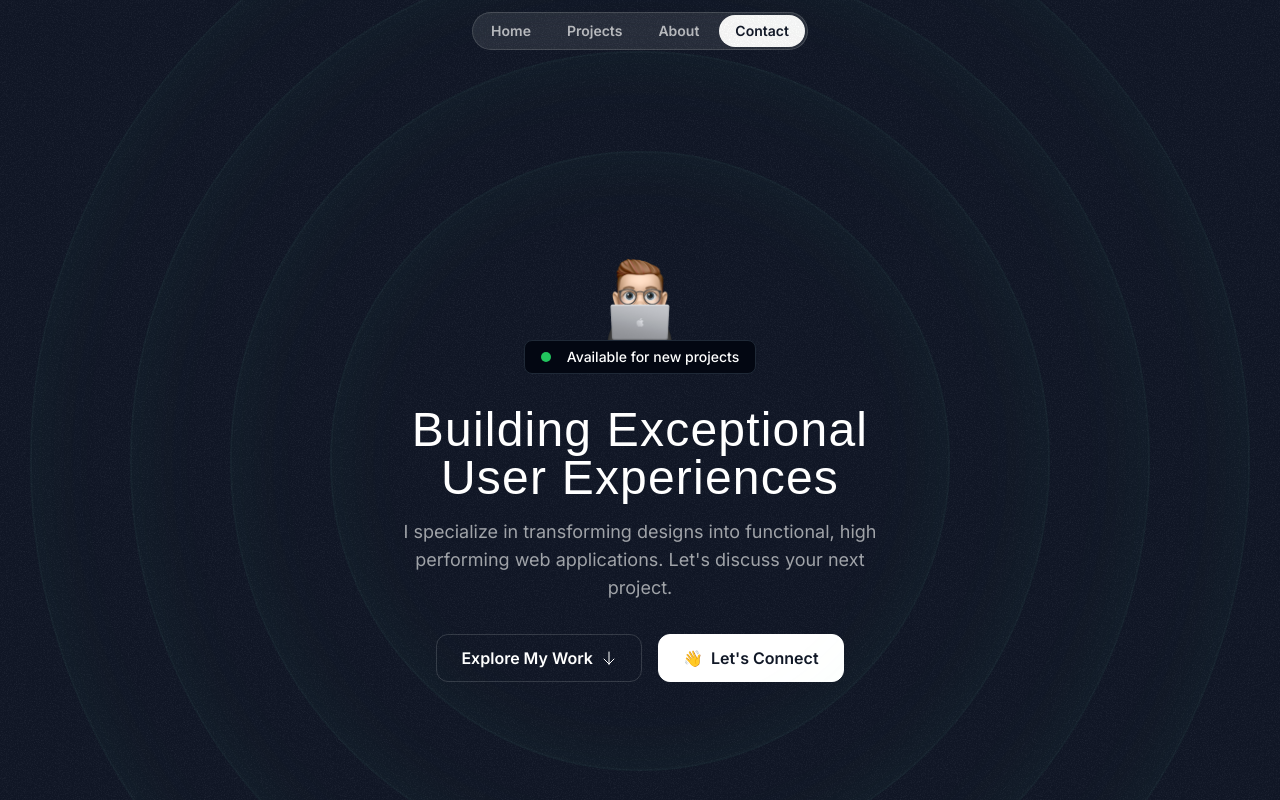
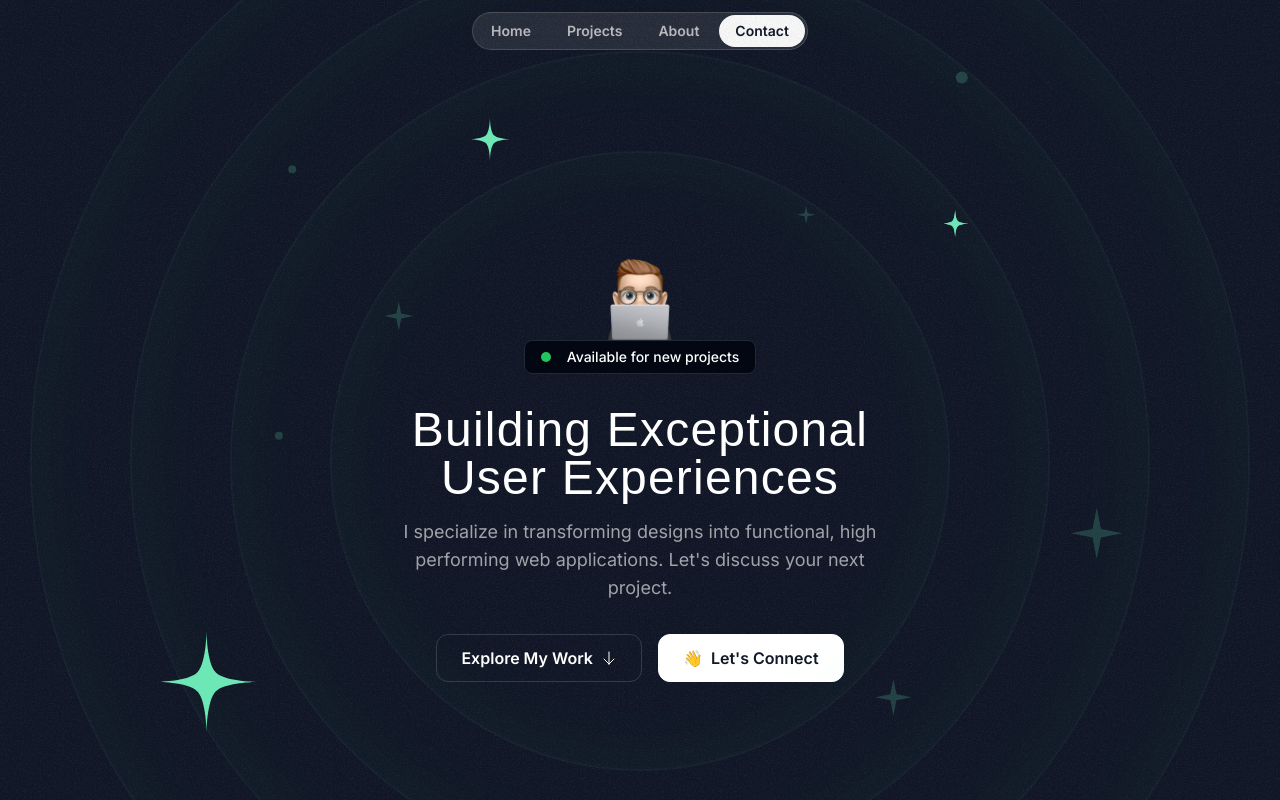
Before and after one commit to ArfinHasib/PortfolioV2025, a Next.js app: page / in a window 1280 px wide. Shown: the top 800 px of the page. Built offline with nearby package versions, Linux system fonts and the light colour scheme; a web font is replaced by a local one.

Commit message:
All the orbits are in place

```diff
--- /dev/null
+++ b/src/components/HeroOrbit.tsx
@@ -0,0 +1,25 @@
+import { PropsWithChildren } from 'react';
+
+export const HeroOrbit = ({ children, size, rotation }: PropsWithChildren<{ size: number; rotation: number }>) => {
+	return (
+		<div className="absolute left-1/2 top-1/2 -translate-x-1/2 -translate-y-1/2">
+			<div
+				className="flex items-start justify-start"
+				style={{
+					transform: `rotate(${rotation}deg)`,
+					height: `${size}px`,
+					width: `${size}px`,
+				}}
+			>
+				<div
+					className=" inline-flex"
+					style={{
+						transform: `rotate(${rotation * -1}deg)`,
+					}}
+				>
+					{children}
+				</div>
+			</div>
+		</div>
+	);
+};
--- a/src/sections/Hero.tsx
+++ b/src/sections/Hero.tsx
@@ -2,22 +2,69 @@ import memojiImage from '@/assets/images/memoji-computer.png';
 import Image from 'next/image';
 import ArrowDown from '@/assets/icons/arrow-down.svg';
 import grainImage from '@/assets/images/grain.jpg';
+import StarIcon from '@/assets/icons/star.svg';
+import SparkleIcon from '@/assets/icons/sparkle.svg';
+import { HeroOrbit } from '@/components/HeroOrbit';
 
 export const HeroSection = () => {
 	return (
-		<div className="py-32 md:py-48 lg:py-60 relative z-0">
+		<div className="py-32 md:py-48 lg:py-60 relative z-0 overflow-x-clip">
 			<div
 				className="absolute inset-0 -z-30 opacity-5"
 				style={{
 					backgroundImage: `url(${grainImage.src})`,
 				}}
 			></div>
+
 			{/* Rings */}
 			<div className="size-[620px] hero-ring"></div>
 			<div className="size-[820px] hero-ring"></div>
 			<div className="size-[1020px] hero-ring"></div>
 			<div className="size-[1220px] hero-ring"></div>
 			{/* Rings */}
+
+			{/* Stars */}
+			<HeroOrbit size={800} rotation={-72}>
+				<StarIcon className="size-28 text-emerald-300" />
+			</HeroOrbit>
+			<HeroOrbit size={550} rotation={20}>
+				<StarIcon className="size-12 text-emerald-300" />
+			</HeroOrbit>
+			<HeroOrbit size={590} rotation={98}>
+				<StarIcon className="size-8 text-emerald-300" />
+			</HeroOrbit>
+			<HeroOrbit size={590} rotation={98}>
+				<StarIcon className="size-8 text-emerald-300" />
+			</HeroOrbit>
+			{/* Stars */}
+
+			{/* Sparkles */}
+			<HeroOrbit size={430} rotation={-14}>
+				<SparkleIcon className="size-8 text-emerald-300/20" />
+			</HeroOrbit>
+			<HeroOrbit size={440} rotation={79}>
+				<SparkleIcon className="size-5 text-emerald-300/20" />
+			</HeroOrbit>
+			<HeroOrbit size={530} rotation={178}>
+				<SparkleIcon className="size-10 text-emerald-300/20" />
+			</HeroOrbit>
+			<HeroOrbit size={710} rotation={144}>
+				<SparkleIcon className="size-14 text-emerald-300/20" />
+			</HeroOrbit>
+			{/* Sparkles */}
+
+			{/* Circles */}
+			<HeroOrbit size={720} rotation={85}>
+				<div className="size-3 bg-emerald-300/20 rounded-full"></div>
+			</HeroOrbit>
+			<HeroOrbit size={520} rotation={-41}>
+				<div className="size-2 bg-emerald-300/20 rounded-full"></div>
+			</HeroOrbit>
+			<HeroOrbit size={650} rotation={-5}>
+				<div className="size-2 bg-emerald-300/20 rounded-full"></div>
+			</HeroOrbit>
+			{/* Circles */}
+
 			<div className="container">
 				<div className="flex flex-col items-center">
 					<Image src={memojiImage} className="size-[100px]" alt="Person peeking from behind laptop" />
```
